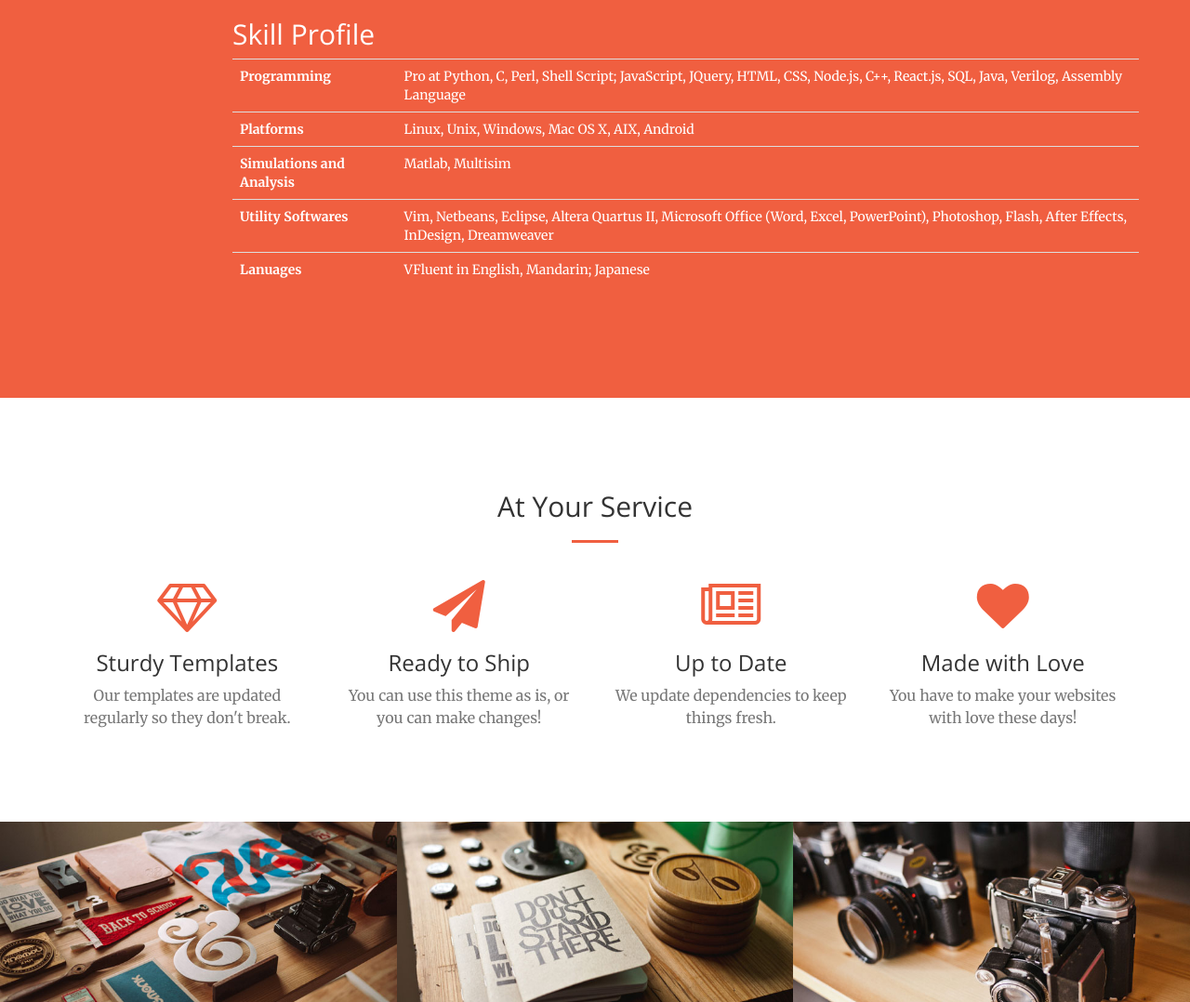
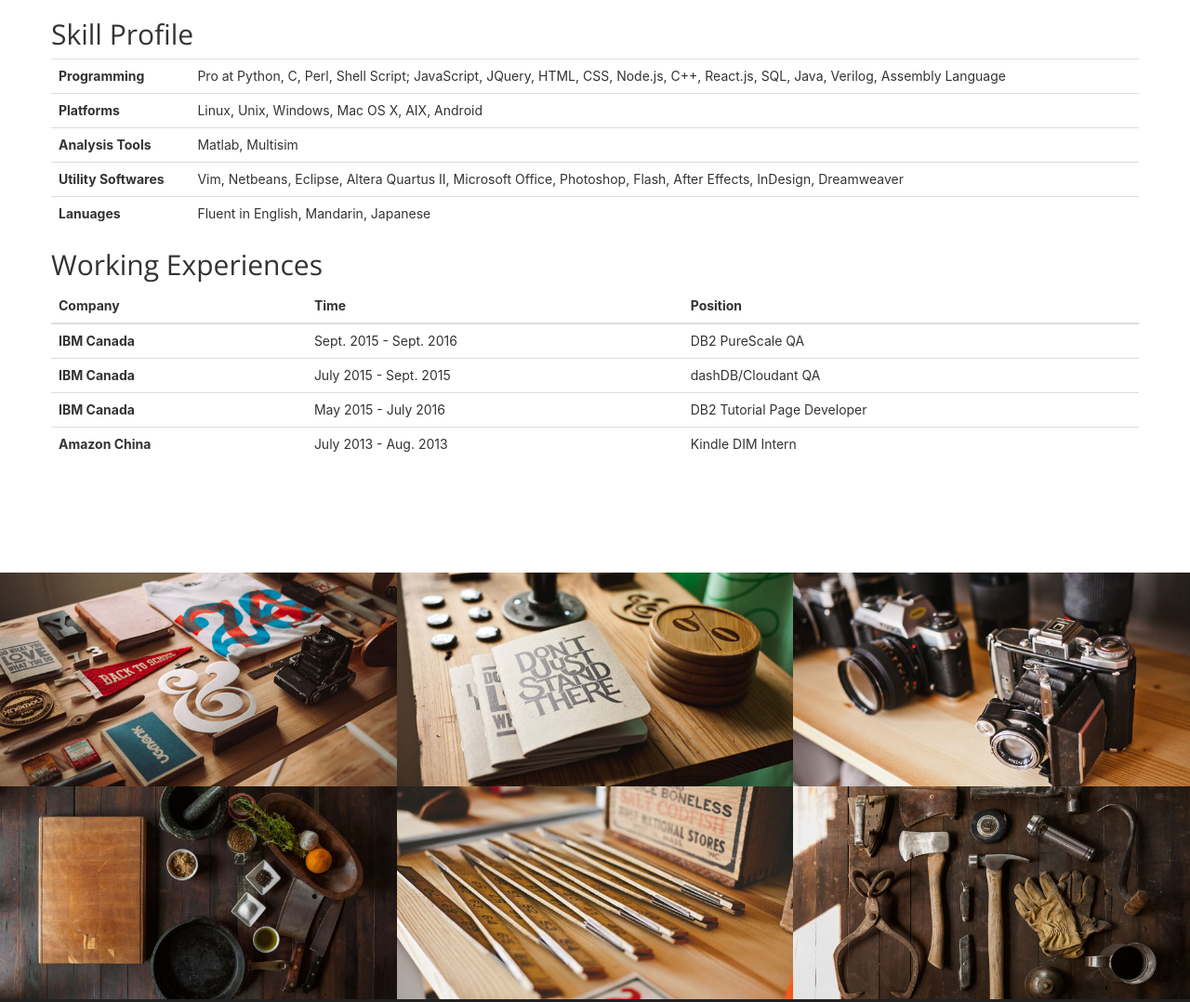
Before and after one commit to angelwu0409/angelwu0409.github.io, a website: page index.html in a window 1280 px wide. Shown: the part 880-1958 px from the top of the page at 93% size. Drawn offline with nearby package versions, Linux system fonts and the light colour scheme.

Commit message:
Changed skills and work experience contents

```diff
--- a/css/creative.css
+++ b/css/creative.css
@@ -9,7 +9,7 @@ body {
   width: 100%;
 }
 body {
-  font-family: 'Merriweather', 'Helvetica Neue', Arial, sans-serif;
+  font-family: -apple-system,BlinkMacSystemFont,"Segoe UI",Roboto,"Helvetica Neue",Arial,sans-serif;
 }
 hr {
   border-color: #F05F40;
--- a/index.html
+++ b/index.html
@@ -9,7 +9,7 @@
     <meta name="description" content="">
     <meta name="author" content="">
 
-    <title>Creative - Start Bootstrap Theme</title>
+    <title>Angel Wu's Personal Website</title>
 
     <!-- Bootstrap Core CSS -->
     <link href="vendor/bootstrap/css/bootstrap.min.css" rel="stylesheet">
@@ -43,7 +43,7 @@
                 <button type="button" class="navbar-toggle collapsed" data-toggle="collapse" data-target="#bs-example-navbar-collapse-1">
                     <span class="sr-only">Toggle navigation</span> Menu <i class="fa fa-bars"></i>
                 </button>
-                <a class="navbar-brand page-scroll" href="#page-top">Start Bootstrap</a>
+                <a class="navbar-brand page-scroll" href="#page-top">Angel Wu</a>
             </div>
 
             <!-- Collect the nav links, forms, and other content for toggling -->
@@ -51,9 +51,6 @@
                 <ul class="nav navbar-nav navbar-right">
                     <li>
                         <a class="page-scroll" href="#about">About Me</a>
-                    </li>
-                    <li>
-                        <a class="page-scroll" href="#workexp">Working Experience</a>
                     </li>
                     <li>
                         <a class="page-scroll" href="#portfolio">Portfolio</a>
@@ -80,11 +77,10 @@
         </div>
     </header>
 
-    <section class="bg-primary" id="about">
+    <section id="about">
         <div class="container">
             <div class="row">
-                <div class="col-lg-offset-2">
-                    <h2 class="section-heading">Skill Profile</h2>
+                <h2 class="section-heading">Skill Profile</h2>
                     <table class="table">
                       <tbody>
                         <tr>
@@ -96,25 +92,57 @@
                           <td>Linux, Unix, Windows, Mac OS X, AIX, Android</td>
                         </tr>
                         <tr>
-                          <th scope="row">Simulations and Analysis</th>
+                          <th scope="row">Analysis Tools</th>
                           <td>Matlab, Multisim</td>
                         </tr>
                         <tr>
                           <th scope="row">Utility Softwares</th>
-                          <td>Vim, Netbeans, Eclipse, Altera Quartus II, Microsoft Office (Word, Excel, PowerPoint), Photoshop, Flash, After Effects, InDesign, Dreamweaver</td>
+                          <td>Vim, Netbeans, Eclipse, Altera Quartus II, Microsoft Office, Photoshop, Flash, After Effects, InDesign, Dreamweaver</td>
                         </tr>
                         <tr>
                           <th scope="row">Lanuages</th>
-                          <td>VFluent in English, Mandarin; Japanese</td>
+                          <td>Fluent in English, Mandarin, Japanese</td>
                         </tr>
                       </tbody>
                     </table>
-                </div>
+            </div>
+            <div class="row">
+                <h2 class="section-heading">Working Experiences</h2>
+                    <table class="table">
+                      <thead>
+                        <tr>
+                          <th>Company</th>
+                          <th>Time</th>
+                          <th>Position</th>
+                        </tr>
+                      </thead>
+                      <tbody>
+                        <tr>
+                          <th>IBM Canada</th>
+                          <td>Sept. 2015 - Sept. 2016</td>
+                          <td>DB2 PureScale QA</td>
+                        </tr>
+                        <tr>
+                          <th>IBM Canada</th>
+                          <td>July 2015 - Sept. 2015</td>
+                          <td>dashDB/Cloudant QA</td>
+                        </tr>
+                        <tr>
+                          <th>IBM Canada</th>
+                          <td>May 2015 - July 2016</td>
+                          <td>DB2 Tutorial Page Developer</td>
+                        </tr>
+                        <tr>
+                          <th>Amazon China</th>
+                          <td>July 2013 - Aug. 2013</td>
+                          <td>Kindle DIM Intern</td>
+                        </tr>
+                      </tbody>
+                    </table>
             </div>
         </div>
     </section>
-
-    <section id="services">
+    <!-- <section id="services">
         <div class="container">
             <div class="row">
                 <div class="col-lg-12 text-center">
@@ -155,7 +183,7 @@
                 </div>
             </div>
         </div>
-    </section>
+    </section> -->
 
     <section class="no-padding" id="portfolio">
         <div class="container-fluid">
```
Also changed, not shown: css/creative.min.css, 5 other files.
